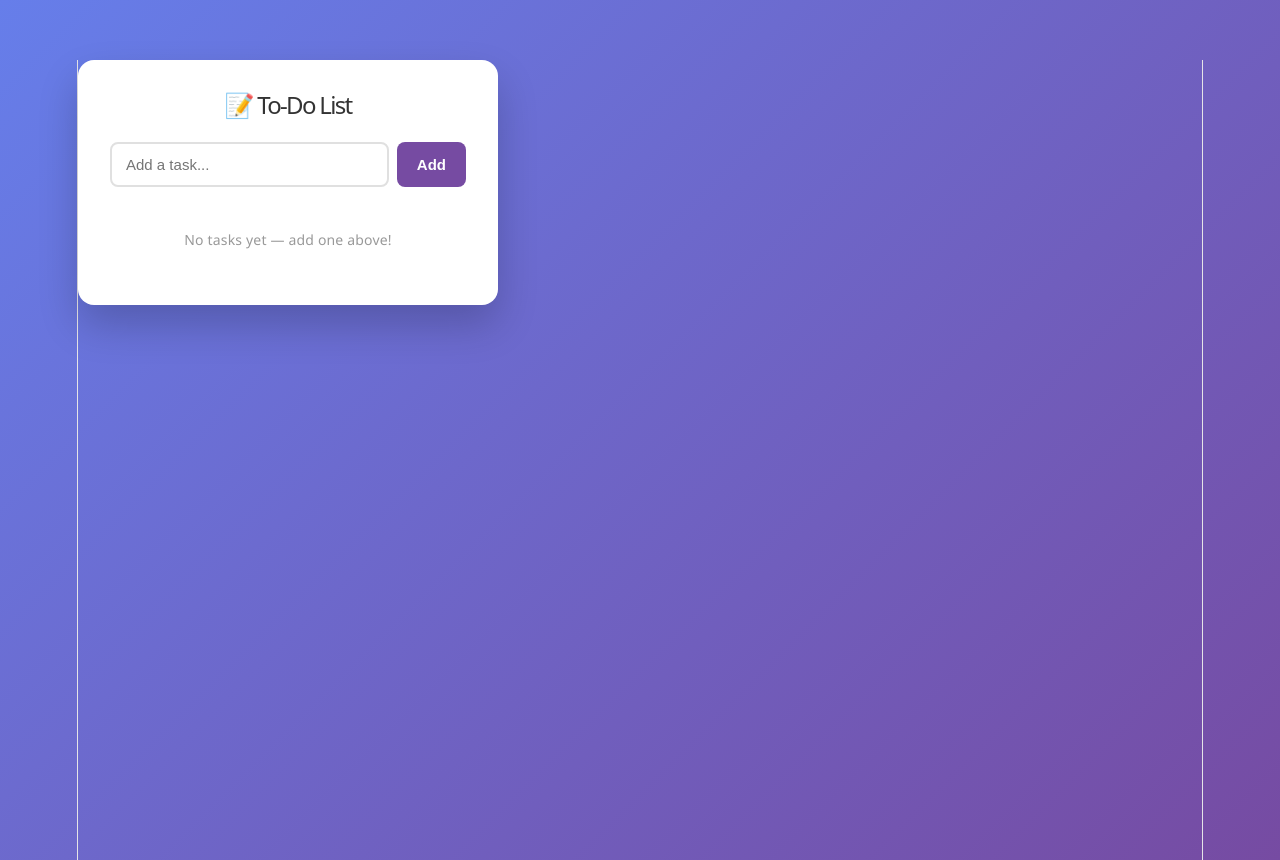
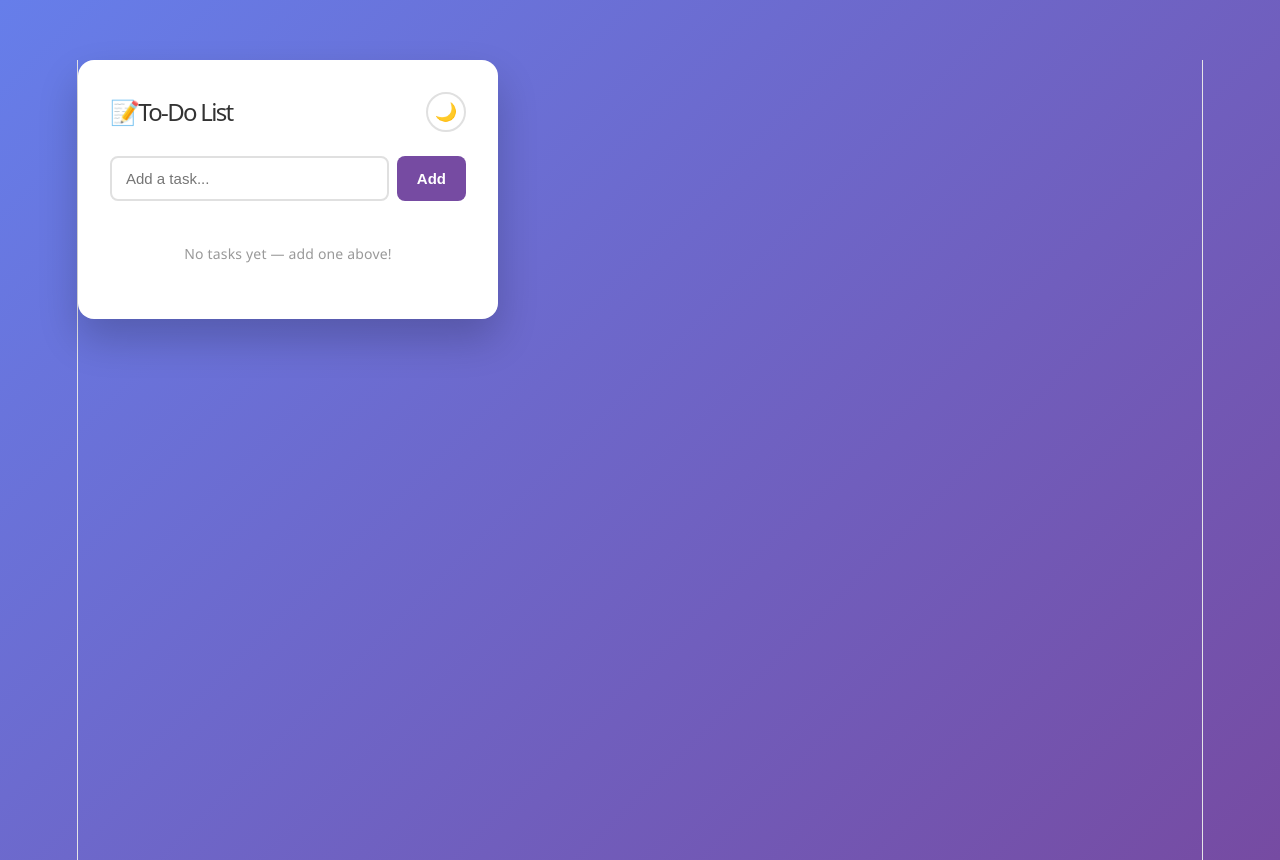
Before and after one commit to Teleinho/react-uebung, a React (Vite) app in the folder vite-react-uebung/: page / in a window 1280 px wide. Built offline with nearby package versions, Linux system fonts and the light colour scheme.

Commit message:
dark mode added 1.0.2

```diff
--- a/vite-react-uebung/src/App.css
+++ b/vite-react-uebung/src/App.css
@@ -161,3 +161,211 @@ body {
 .delete-btn:active {
   transform: scale(0.85);
 }
+
+* {
+  box-sizing: border-box;
+}
+
+:root {
+  --bg-gradient-start: #667eea;
+  --bg-gradient-end: #764ba2;
+  --card-bg: #ffffff;
+  --text-color: #333333;
+  --text-muted: #999999;
+  --border-color: #eeeeee;
+  --input-border: #e0e0e0;
+  --accent: #764ba2;
+  --accent-hover: #5f3a85;
+}
+
+.dark {
+  --bg-gradient-start: #232526;
+  --bg-gradient-end: #414345;
+  --card-bg: #1e1e2e;
+  --text-color: #f0f0f0;
+  --text-muted: #888888;
+  --border-color: #333344;
+  --input-border: #444455;
+  --accent: #9d7bea;
+  --accent-hover: #b499f0;
+}
+
+body {
+  margin: 0;
+  min-height: 100vh;
+  display: flex;
+  justify-content: center;
+  align-items: flex-start;
+  padding-top: 60px;
+  background: linear-gradient(135deg, var(--bg-gradient-start) 0%, var(--bg-gradient-end) 100%);
+  font-family: 'Segoe UI', system-ui, sans-serif;
+  transition: background 0.3s ease;
+}
+
+.todo-app {
+  background: var(--card-bg);
+  width: 100%;
+  max-width: 420px;
+  border-radius: 16px;
+  padding: 32px;
+  box-shadow: 0 20px 40px rgba(0, 0, 0, 0.2);
+  transition: background 0.3s ease;
+}
+
+.app-header {
+  display: flex;
+  justify-content: space-between;
+  align-items: center;
+  margin-bottom: 24px;
+}
+
+.app-header h1 {
+  margin: 0;
+  font-size: 24px;
+  color: var(--text-color);
+}
+
+.theme-toggle {
+  background: none;
+  border: 2px solid var(--input-border);
+  border-radius: 50%;
+  width: 40px;
+  height: 40px;
+  font-size: 18px;
+  cursor: pointer;
+  display: flex;
+  align-items: center;
+  justify-content: center;
+  transition: transform 0.2s, border-color 0.2s;
+}
+
+.theme-toggle:hover {
+  transform: scale(1.1);
+  border-color: var(--accent);
+}
+
+.input-row {
+  display: flex;
+  gap: 8px;
+  margin-bottom: 20px;
+}
+
+.input-row input {
+  flex: 1;
+  padding: 12px 14px;
+  border: 2px solid var(--input-border);
+  border-radius: 8px;
+  font-size: 15px;
+  outline: none;
+  background: var(--card-bg);
+  color: var(--text-color);
+  transition: border-color 0.2s, background 0.3s, color 0.3s;
+}
+
+.input-row input:focus {
+  border-color: var(--accent);
+}
+
+.input-row button {
+  padding: 12px 20px;
+  border: none;
+  border-radius: 8px;
+  background: var(--accent);
+  color: white;
+  font-size: 15px;
+  font-weight: 600;
+  cursor: pointer;
+  transition: background 0.2s;
+}
+
+.input-row button:hover {
+  background: var(--accent-hover);
+}
+
+.task-list {
+  list-style: none;
+  padding: 0;
+  margin: 0;
+}
+
+@keyframes slideIn {
+  from {
+    opacity: 0;
+    transform: translateX(-10px);
+  }
+  to {
+    opacity: 1;
+    transform: translateX(0);
+  }
+}
+
+@keyframes slideOut {
+  from {
+    opacity: 1;
+    transform: translateX(0);
+    max-height: 60px;
+  }
+  to {
+    opacity: 0;
+    transform: translateX(30px);
+    max-height: 0;
+    padding: 0;
+    margin: 0;
+  }
+}
+
+.task-item {
+  display: flex;
+  justify-content: space-between;
+  align-items: center;
+  padding: 12px 4px;
+  border-bottom: 1px solid var(--border-color);
+  animation: slideIn 0.25s ease;
+  overflow: hidden;
+  transition: border-color 0.3s;
+}
+
+.task-item:last-child {
+  border-bottom: none;
+}
+
+.task-item.removing {
+  animation: slideOut 0.25s ease forwards;
+}
+
+.task-text {
+  cursor: pointer;
+  font-size: 15px;
+  color: var(--text-color);
+  flex: 1;
+  transition: color 0.2s;
+}
+
+.task-text.done {
+  text-decoration: line-through;
+  color: var(--text-muted);
+}
+
+.delete-btn {
+  background: none;
+  border: none;
+  cursor: pointer;
+  font-size: 16px;
+  opacity: 0.5;
+  transition: opacity 0.2s, transform 0.15s;
+}
+
+.delete-btn:hover {
+  opacity: 1;
+}
+
+.delete-btn:active {
+  transform: scale(0.85);
+}
+
+.empty-message {
+  text-align: center;
+  color: var(--text-muted);
+  padding: 20px 0;
+  font-size: 14px;
+}
--- a/vite-react-uebung/src/App.jsx
+++ b/vite-react-uebung/src/App.jsx
@@ -5,6 +5,7 @@ function App() {
   const [tasks, setTasks] = useState([]);
   const [input, setInput] = useState('');
   const [removingIndex, setRemovingIndex] = useState(null);
+  const [darkMode, setDarkMode] = useState(false);
 
   function addTask() {
     if (input.trim() === '') return;
@@ -23,12 +24,22 @@ function App() {
     setTimeout(() => {
       setTasks((prev) => prev.filter((_, i) => i !== index));
       setRemovingIndex(null);
-    }, 250); // matches the slideOut animation duration
+    }, 250);
   }
 
   return (
+    <div className={darkMode ? 'dark' : ''}>
       <div className="todo-app">
-      <h1>📝 To-Do List</h1>
+        <div className="app-header">
+          <h1>📝To-Do List</h1>
+          <button
+            className="theme-toggle"
+            onClick={() => setDarkMode(!darkMode)}
+            title="Toggle dark mode"
+          >
+            {darkMode ? '☀️' : '🌙'}
+          </button>
+        </div>
 
         <div className="input-row">
           <input
@@ -63,6 +74,7 @@ function App() {
           </ul>
         )}
       </div>
+    </div>
   );
 }
 
```
Lines whose indentation alone changed are shown as unchanged.
